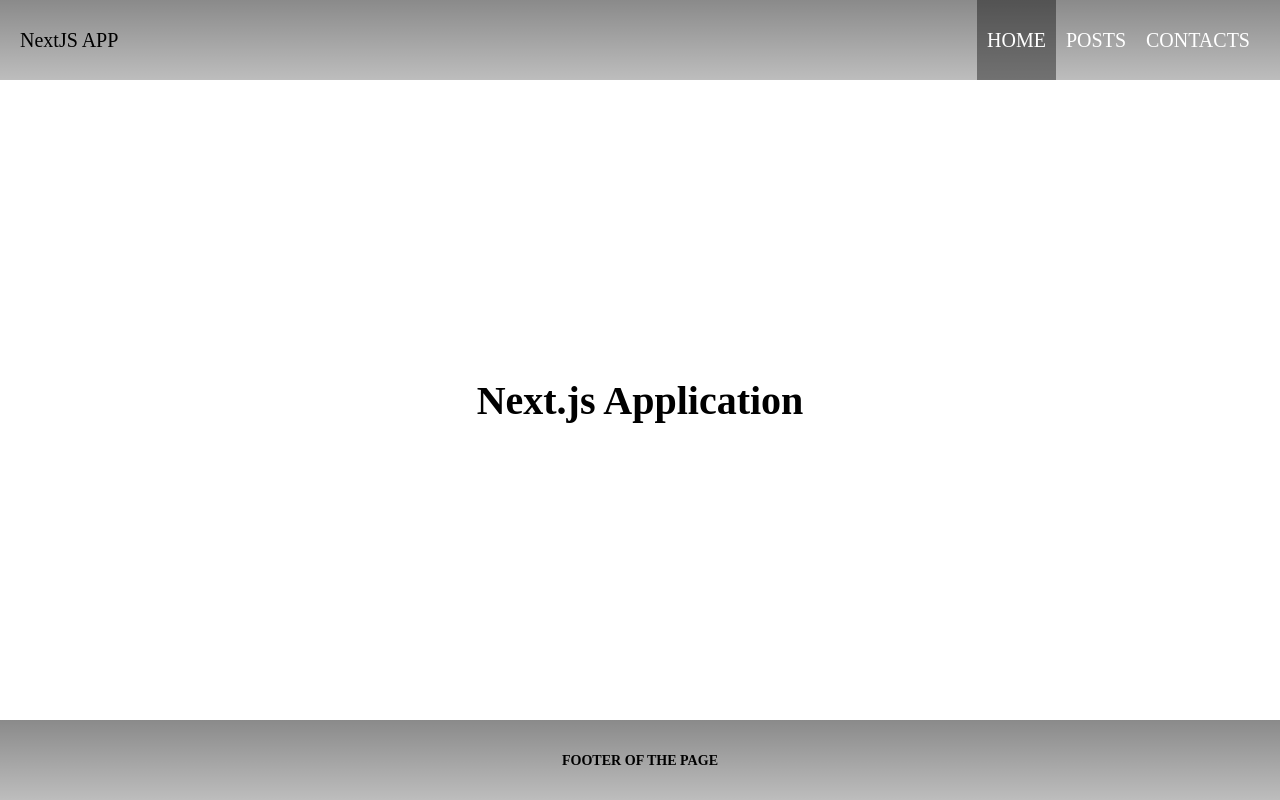
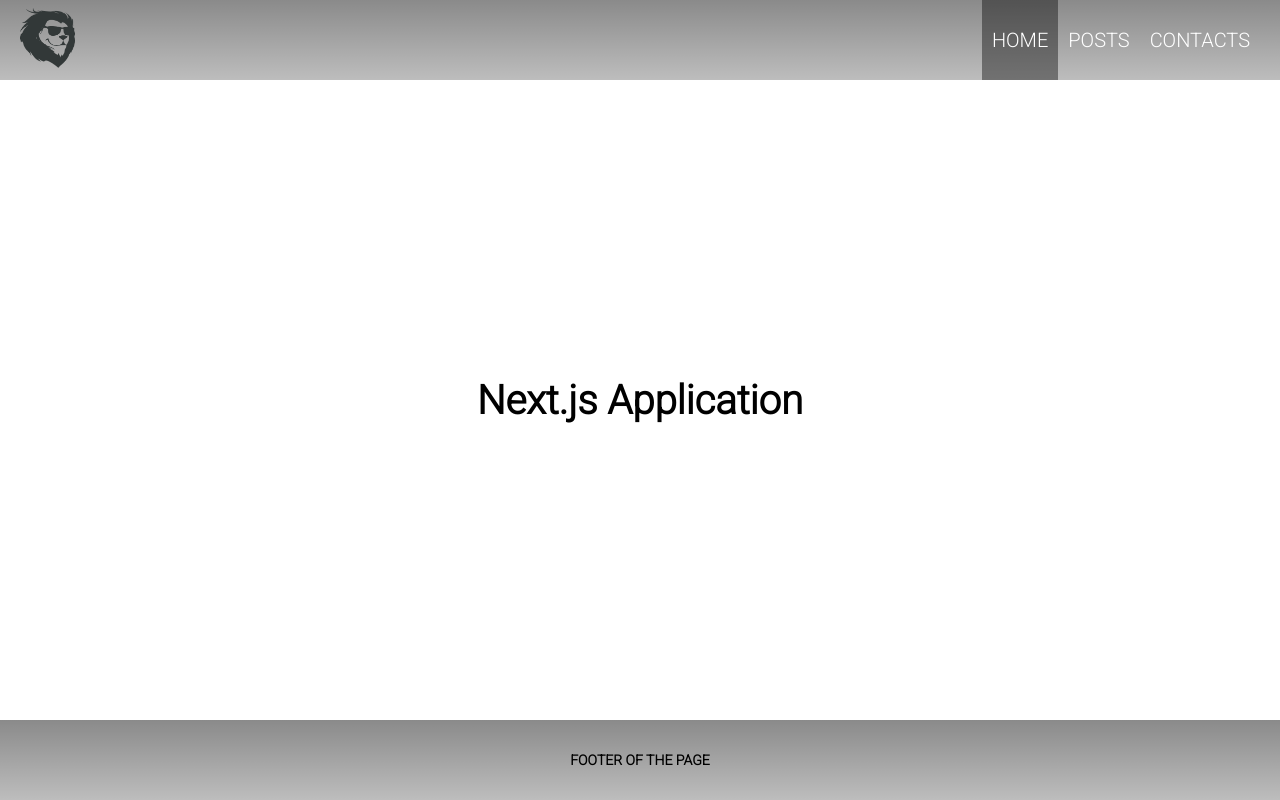
Before and after one commit to sholua/nextjs-web-dev, a Next.js app: page / in a window 1280 px wide. Built offline with nearby package versions, Linux system fonts and the light colour scheme.

Commit message:
Image optimization, meta data, custom fonts

```diff
--- a/components/Navbar.js
+++ b/components/Navbar.js
@@ -1,3 +1,4 @@
+import Image from "next/image";
 import Link from "next/link";
 import { useRouter } from "next/router";
 import styles from "../styles/Navbar.module.scss";
@@ -13,7 +14,11 @@ const Navbar = () => {
 
   return (
     <nav className={styles.nav}>
-      <div className={styles.logo}>NextJS APP</div>
+      <div className={styles.logo}>
+        <Link href="/">
+          <Image src="/logo.png" width={55} height={60} alt="NextJS APP" />
+        </Link>
+      </div>
       <div className={styles.links}>
         {navigation.map(({ id, title, path }) => (
           <Link key={id} href={path}>
--- a/pages/404.js
+++ b/pages/404.js
@@ -2,6 +2,7 @@ import { useEffect } from "react";
 import { useRouter } from "next/router";
 import Heading from "../components/Heading";
 import styles from "../styles/404.module.scss";
+import Head from "next/head";
 
 const Error = () => {
   const router = useRouter();
@@ -14,6 +15,9 @@ const Error = () => {
 
   return (
     <div className={styles.wrapper}>
+      <Head>
+        <title>Not found</title>
+      </Head>
       <div>
         <Heading text="404" />
         <Heading tag="h2" text="Something is going wrong..." />
--- /dev/null
+++ b/pages/_document.js
@@ -0,0 +1,22 @@
+import Document, { Html, Head, Main, NextScript } from "next/document";
+
+class MyDocument extends Document {
+  render() {
+    return (
+      <Html>
+        <Head>
+          <link
+            href="https://fonts.googleapis.com/css2?family=Roboto:wght@300&display=swap"
+            rel="stylesheet"
+          />
+        </Head>
+        <body>
+          <Main />
+          <NextScript />
+        </body>
+      </Html>
+    );
+  }
+}
+
+export default MyDocument;
--- a/pages/contacts/index.js
+++ b/pages/contacts/index.js
@@ -1,7 +1,11 @@
+import Head from "next/head";
 import Heading from "../../components/Heading";
 
 const Contacts = () => (
   <>
+    <Head>
+      <title>Contacts</title>
+    </Head>
     <Heading text="Contacts list:" />
   </>
 );
--- a/pages/index.js
+++ b/pages/index.js
@@ -1,8 +1,12 @@
+import Head from "next/head";
 import Heading from "../components/Heading";
 import styles from "../styles/Home.module.scss";
 
 const Home = () => (
   <div className={styles.wrapper}>
+    <Head>
+      <title>Home</title>
+    </Head>
     <Heading text="Next.js Application" />
   </div>
 );
--- a/pages/posts.js
+++ b/pages/posts.js
@@ -1,7 +1,11 @@
+import Head from "next/head";
 import Heading from "../components/Heading";
 
 const Posts = () => (
   <>
+    <Head>
+      <title>Posts</title>
+    </Head>
     <Heading text="Posts list:" />
     <p>Lorem ipsum dolor sit amet, consectetur adip</p>
   </>
--- a/styles/globals.scss
+++ b/styles/globals.scss
@@ -7,6 +7,7 @@ body {
 body {
   color: #000;
   font-size: 20px;
+  font-family: "Roboto", sans-serif;
 }
 
 #__next {
```
Also changed, not shown: pages/contacts/contact.js (+9 -1 lines), public/logo.png (added).
